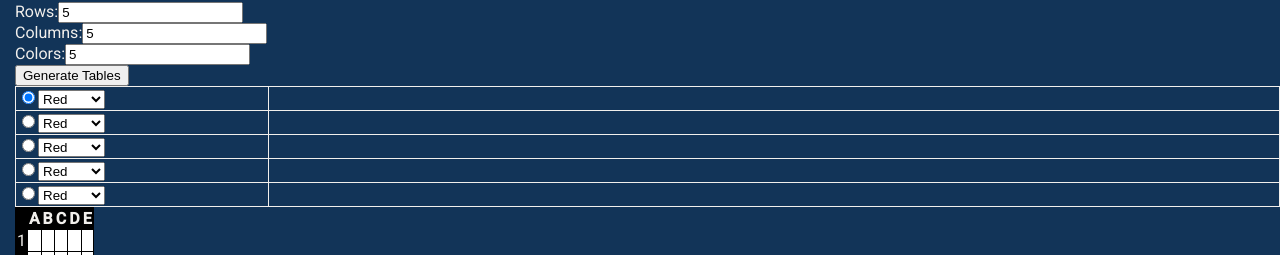
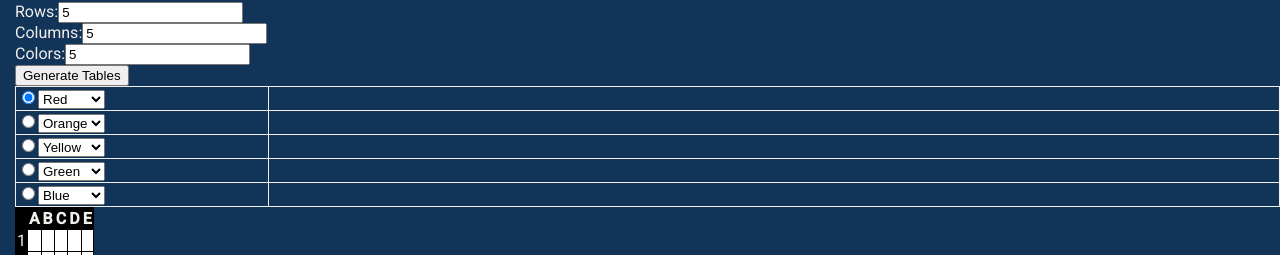
Before and after one commit to ethanfantl/Color-coordinate-website, an Angular app in the folder team-project/: page / in a window 1280 px wide. Both pictures are taken after typing "5", "5", "5" into the empty fields and a click on the button "Generate Tables". Shown: the part 132-387 px from the top of the page. Built offline with nearby package versions, Linux system fonts and the light colour scheme.

Commit message:
Added color exclusivity

```diff
--- a/team-project/src/app/pages/home/home.component.html
+++ b/team-project/src/app/pages/home/home.component.html
@@ -32,9 +32,14 @@
                         [checked]="row.selected"
                         (change)="onSelectRow(i)"
                 />
-                <select #colorSelect (change)="onColorChange(i, colorSelect.value)">
-                    <option *ngFor="let color of availableColors" [value]="color">{{ color }}</option>
-                </select>
+                <select [(ngModel)]="row.color" (change)="onColorChange(i, row.color)">
+                    <option
+                      *ngFor="let color of availableColors"
+                      [value]="color"
+                      [disabled]="isColorTaken(color, i)">
+                      {{ color }}
+                    </option>
+                  </select>
 
                 </td>
                 <td style="width: 80%; border: 1px solid;">
--- a/team-project/src/app/pages/home/home.component.ts
+++ b/team-project/src/app/pages/home/home.component.ts
@@ -1,11 +1,12 @@
 import { Component } from '@angular/core';
 import { CommonModule } from '@angular/common';
 import { MatSnackBar } from '@angular/material/snack-bar';
+import { FormsModule } from '@angular/forms';
 
 @Component({
   selector: 'app-home',
   standalone: true,
-  imports: [CommonModule],
+  imports: [CommonModule, FormsModule],
   templateUrl: './home.component.html',
   styleUrls: ['./home.component.css']
 })
@@ -84,7 +85,6 @@ export class HomeComponent {
   }
 
   generateTables(rowsStr: string, colsStr: string, colorsStr: string): void {
-
     this.errorMessage = '';
     let isFormValid = true;
     isFormValid = this.checkRows(rowsStr) && this.checkColors(colorsStr) && this.checkColumns(colsStr);
@@ -130,11 +130,19 @@ export class HomeComponent {
   }
 
   onColorChange(index: number, newColor: string): void {
-    const selectedColor = this.colorTable.map(row => row.color);
-    const isDuplicate = selectedColor.includes(newColor) && this.colorTable[index].color !== newColor;
+    if (this.colorTable[index].color === newColor) {
+      return;
+    }
+    const isDuplicate = this.colorTable.some((row, idx) => row.color === newColor && idx !== index);
 
-    if(!isDuplicate){
+    if (!isDuplicate) {
       this.colorTable[index].color = newColor;
+    } else {
+      this.snackBar.open("Color already taken", "Close", {
+        duration: 2000,
+        verticalPosition: 'top',
+        horizontalPosition: 'center'
+      });
     }
   }
 
```
